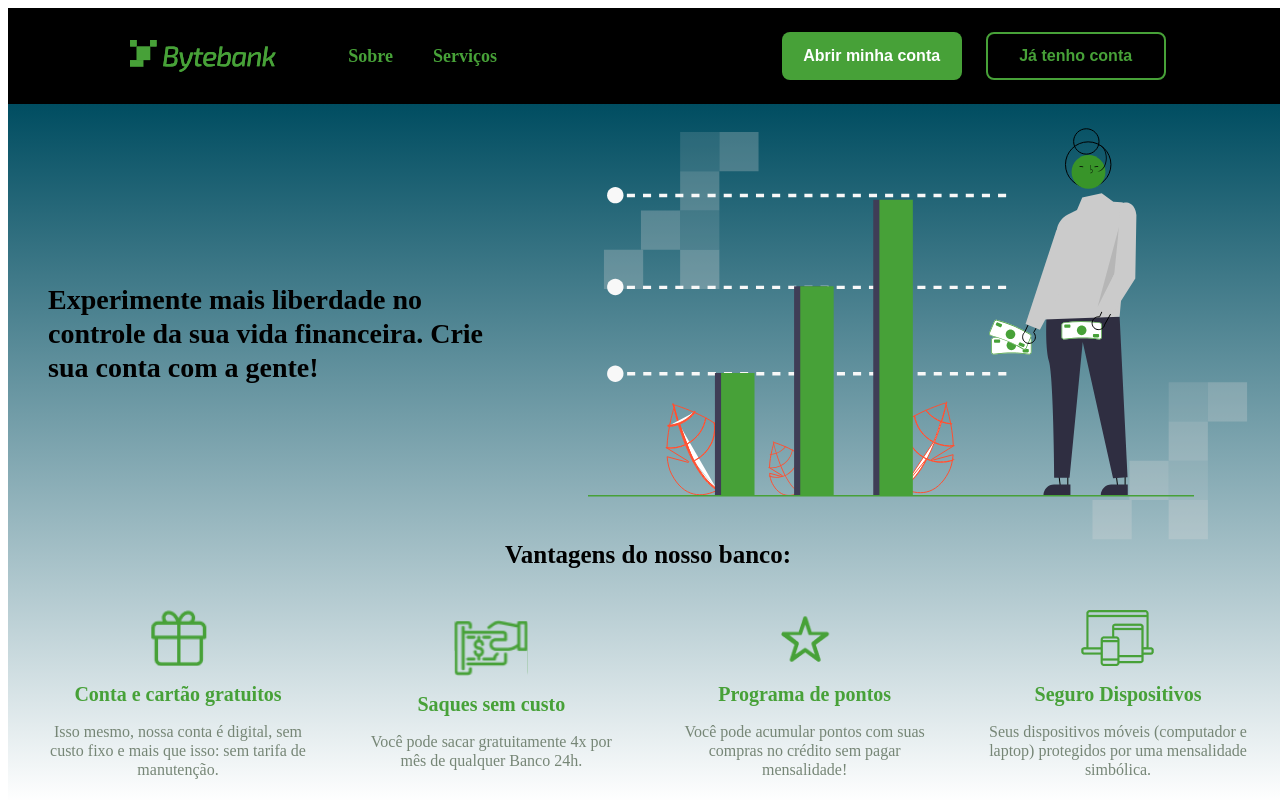
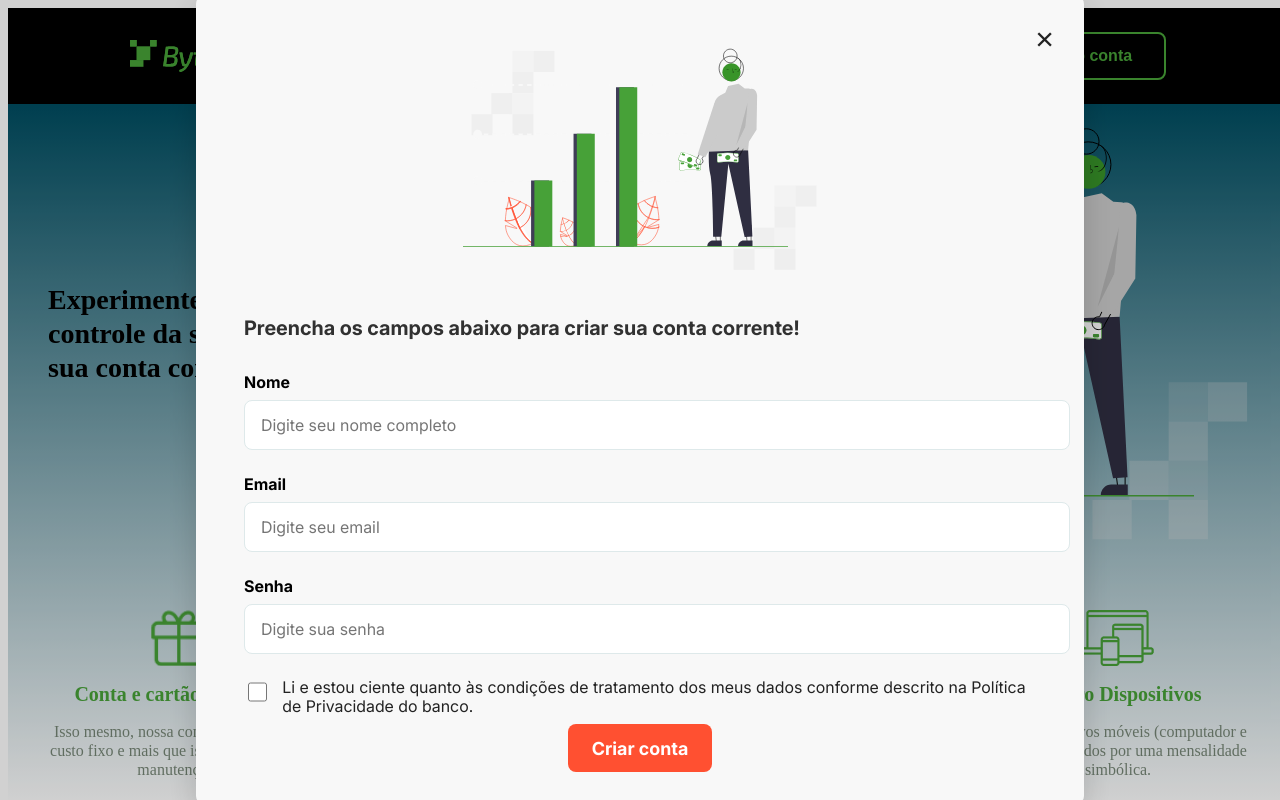
Before and after one commit to AndreMqs/fiap_mf_home, a React (Vite) app: page / in a window 1280 px wide. Both pictures are taken after a click on the button "Abrir minha conta". Shown: the top 800 px of the page. Built offline with nearby package versions, Linux system fonts and the light colour scheme.

Commit message:
feat: register modal

```diff
--- a/src/components/HomePage/HeaderHomePage/HeaderHomePage.tsx
+++ b/src/components/HomePage/HeaderHomePage/HeaderHomePage.tsx
@@ -10,9 +10,10 @@ import styles from "./HeaderHomePage.module.scss"
 
 interface HeaderHomePageProps {
   onOpenLogin: () => void;
+  onOpenRegister: () => void;
 }
 
-export default function HeaderHomePage({ onOpenLogin }: HeaderHomePageProps) {
+export default function HeaderHomePage({ onOpenLogin, onOpenRegister }: HeaderHomePageProps) {
 
   const goToInit = () => {
     if (typeof window !== "undefined") {
@@ -61,7 +62,7 @@ export default function HeaderHomePage({ onOpenLogin }: HeaderHomePageProps) {
           </div>
         </div>
         <div className={styles.buttons}>
-          <button className={cn(styles.button, styles.btnOpenAccount)}>{getBtnOpenAccountText()}</button>
+          <button className={cn(styles.button, styles.btnOpenAccount)} onClick={onOpenRegister}>{getBtnOpenAccountText()}</button>
           <button className={cn(styles.button, styles.btnLogin)} onClick={onOpenLogin}>Já tenho conta</button>
         </div>
       </>
--- a/src/components/HomePage/HomePage.tsx
+++ b/src/components/HomePage/HomePage.tsx
@@ -4,13 +4,21 @@ import HeaderHomePage from './HeaderHomePage/HeaderHomePage';
 import ContentHomePage from './ContentHomePage/ContentHomePage';
 import FooterHomePage from './FooterHomePage/FooterHomePage';
 import LoginModal from './LoginModal/LoginModal'
+import RegisterModal from './RegisterModal/RegisterModal'
 
 import styles from "./HomePage.module.scss"
 
 export default function HomePage() {
   const [openLogin, setOpenLogin] = useState(false);
+  const [openRegister, setOpenRegister] = useState(false);
 
-  const toggleLogin = () => setOpenLogin(!openLogin);
+  const toggleLogin = () => {
+    setOpenLogin(!openLogin);
+  };
+
+  const toggleRegister = () => {
+    setOpenRegister(!openRegister);
+  };
 
   return (
     <div id='homePageMainContainer' className={styles.homePageMainContainer}>
@@ -18,7 +26,14 @@ export default function HomePage() {
         open={openLogin}
         onClose={toggleLogin}
       />
-      <HeaderHomePage onOpenLogin={toggleLogin} />
+      <RegisterModal
+        open={openRegister}
+        onClose={toggleRegister}
+      />
+      <HeaderHomePage
+        onOpenLogin={toggleLogin}
+        onOpenRegister={toggleRegister}
+      />
       <ContentHomePage />
       <FooterHomePage />
     </div>
--- /dev/null
+++ b/src/components/HomePage/RegisterModal/RegisterModal.module.scss
@@ -0,0 +1,194 @@
+.modalOverlay {
+  position: fixed;
+  top: 0;
+  left: 0;
+  width: 100vw;
+  height: 100vh;
+  background: rgba(0,0,0,0.18);
+  z-index: 1000;
+  display: flex;
+  align-items: center;
+  justify-content: center;
+}
+
+.modalBox {
+  position: relative;
+  background: #F8F8F8;
+  border-radius: 8px;
+  box-shadow: 0 8px 32px rgba(0,0,0,0.16);
+  width: 792px;
+  max-width: 98vw;
+  min-height: 90vh;
+  display: flex;
+  flex-direction: column;
+  align-items: center;
+  padding: 40px 48px 32px 48px;
+  justify-content: flex-start;
+  margin: 32px 0;
+  max-height: calc(100vh - 64px);
+  overflow-y: auto;
+}
+
+.closeButton {
+  position: absolute;
+  top: 24px;
+  right: 24px;
+  background: none;
+  border: none;
+  font-size: 2rem;
+  cursor: pointer;
+  color: #222;
+  z-index: 2;
+}
+
+.illustration {
+  width: 354.96px;
+  height: 261.6px;
+  max-width: 100%;
+  margin-bottom: 16px;
+}
+
+.title {
+  font-family: 'Inter', sans-serif;
+  font-weight: 700;
+  font-size: 20px;
+  line-height: 120%;
+  color: #000;
+  opacity: 0.8;
+  margin-bottom: 32px;
+  text-align: left;
+  width: 100%;
+}
+
+.form {
+  width: 100%;
+  display: flex;
+  flex-direction: column;
+  margin-top: 0;
+}
+
+.fieldGroup {
+  display: flex;
+  flex-direction: column;
+  margin-bottom: 24px;
+}
+.fieldGroup:last-of-type {
+  margin-bottom: 0;
+}
+
+.label {
+  font-family: 'Inter', sans-serif;
+  font-weight: 700;
+  font-size: 16px;
+  color: #000;
+  margin-bottom: 8px;
+}
+
+.input {
+  width: 100%;
+  height: 48px;
+  border-radius: 8px;
+  border: 1px solid #DEE9EA;
+  background: #fff;
+  font-size: 16px;
+  font-family: 'Inter', sans-serif;
+  padding: 0 16px;
+  margin-bottom: 0;
+  outline: none;
+  transition: border 0.2s;
+}
+.input:focus {
+  border: 1.5px solid #47A138;
+}
+
+.checkboxRow {
+  display: flex;
+  align-items: flex-start;
+  gap: 12px;
+  margin-bottom: 0;
+}
+
+.checkbox {
+  width: 24px;
+  height: 24px;
+  border-radius: 5px;
+  border: 2px solid #47A138;
+  accent-color: #47A138;
+  background: #fff;
+  margin-top: 2px;
+}
+
+.checkboxLabel {
+  font-family: 'Inter', sans-serif;
+  font-size: 16px;
+  font-weight: 400;
+  color: #222;
+  line-height: 120%;
+  user-select: none;
+}
+
+.submitButton {
+  background: #FF5031;
+  color: #fff;
+  font-family: 'Inter', sans-serif;
+  font-weight: 700;
+  font-size: 18px;
+  border-radius: 8px;
+  height: 48px;
+  width: 144px;
+  align-self: center;
+  border: none;
+  margin-top: 8px;
+  cursor: pointer;
+  transition: background 0.2s;
+}
+.submitButton:hover {
+  background: #e64525;
+}
+
+@media (max-width: 900px) {
+  .modalBox {
+    width: 98vw;
+    padding: 32px 16px 24px 16px;
+    min-height: 80vh;
+  }
+  .illustration {
+    width: 293.19px;
+    height: 216.07px;
+  }
+  .title {
+    font-size: 18px;
+  }
+}
+
+@media (max-width: 600px) {
+  .modalBox {
+    width: 100vw;
+    min-height: unset;
+    max-height: calc(100vh - 48px);
+    border-radius: 0;
+    padding: 32px 8px 48px 8px;
+    margin: 24px 0;
+    justify-content: flex-start;
+    overflow-y: auto;
+  }
+  .illustration {
+    width: 180px;
+    height: 216.07px;
+    margin-bottom: 8px;
+    object-fit: contain;
+  }
+  .title {
+    font-size: 16px;
+    margin-bottom: 16px;
+  }
+  .form {
+    gap: 16px;
+  }
+  .submitButton {
+    width: 100%;
+    font-size: 16px;
+    height: 44px;
+    margin-bottom: 0;
+  }
+}
--- /dev/null
+++ b/src/components/HomePage/RegisterModal/RegisterModal.tsx
@@ -0,0 +1,59 @@
+import { useState } from 'react';
+
+import IlustracaoBanner from '../../../images/IlustracaoBanner.svg';
+
+import styles from './RegisterModal.module.scss';
+
+interface RegisterModalProps {
+  open: boolean;
+  onClose: () => void;
+}
+
+export default function RegisterModal({ open, onClose }: RegisterModalProps) {
+  const [checked, setChecked] = useState(false);
+
+  if (!open) return null;
+
+  const handleSubmit = (e: React.FormEvent) => {
+    e.preventDefault();
+    onClose();
+  };
+
+  return (
+    <div className={styles.modalOverlay}>
+      <div className={styles.modalBox}>
+        <button className={styles.closeButton} onClick={onClose} aria-label="Fechar">×</button>
+        <img src={IlustracaoBanner} alt="Cadastro" className={styles.illustration} />
+        <h2 className={styles.title}>
+          Preencha os campos abaixo para criar sua conta corrente!
+        </h2>
+        <form className={styles.form} onSubmit={handleSubmit} autoComplete="off">
+          <div className={styles.fieldGroup}>
+            <label className={styles.label} htmlFor="register-nome">Nome</label>
+            <input id="register-nome" className={styles.input} type="text" placeholder="Digite seu nome completo" required />
+          </div>
+
+          <div className={styles.fieldGroup}>
+            <label className={styles.label} htmlFor="register-email">Email</label>
+            <input id="register-email" className={styles.input} type="email" placeholder="Digite seu email" required />
+          </div>
+
+          <div className={styles.fieldGroup}>
+            <label className={styles.label} htmlFor="register-senha">Senha</label>
+            <input id="register-senha" className={styles.input} type="password" placeholder="Digite sua senha" required />
+          </div>
+
+          <div className={styles.checkboxRow}>
+            <input id="register-termos" type="checkbox" checked={checked} onChange={e => setChecked(e.target.checked)} required className={styles.checkbox} />
+            <label htmlFor="register-termos" className={styles.checkboxLabel}>
+              Li e estou ciente quanto às condições de tratamento dos meus dados conforme descrito na Política de Privacidade do banco.
+            </label>
+          </div>
+          <button type="submit" className={styles.submitButton}>
+            Criar conta
+          </button>
+        </form>
+      </div>
+    </div>
+  );
+}
```
